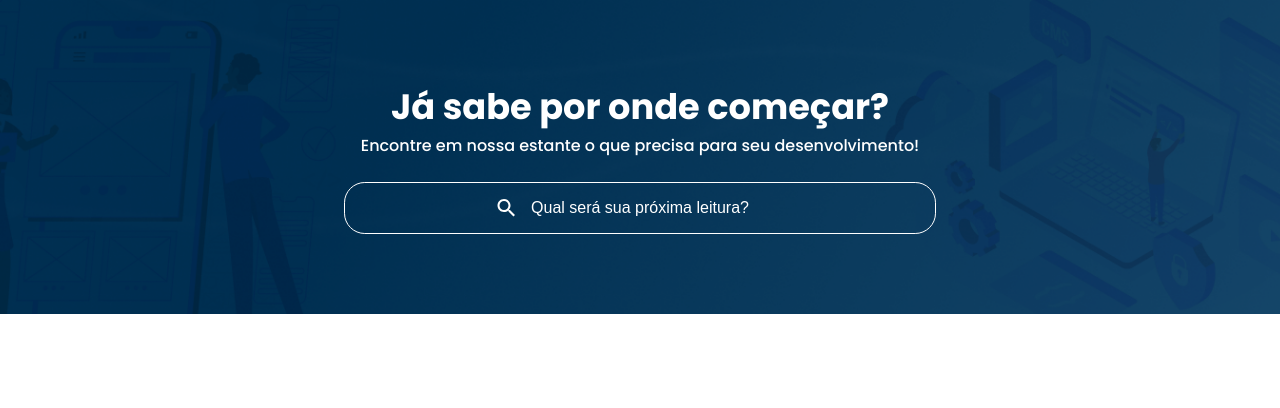
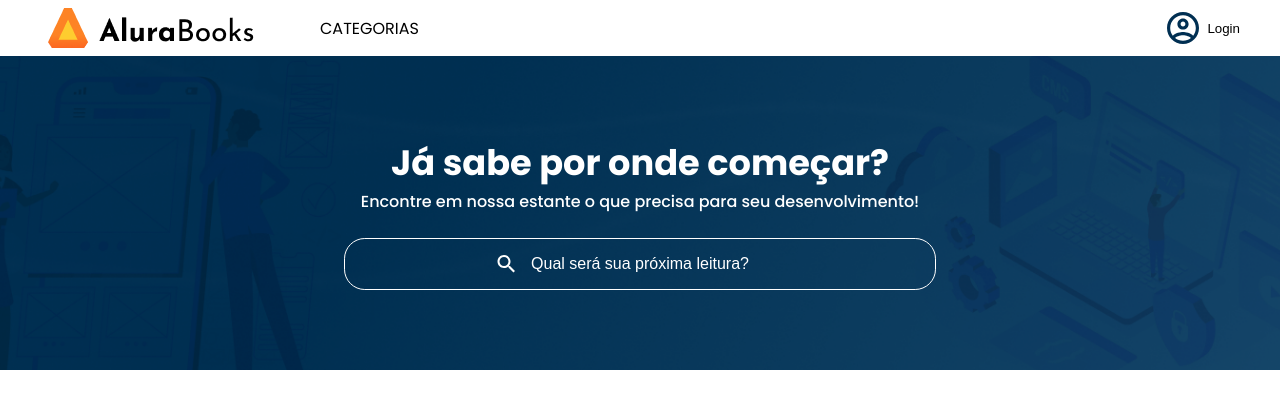
Before and after one commit to gabrielpb88/alurabooks-react, a React (Create React App) app: page / in a window 1280 px wide. Shown: the top 408 px of the page. Built offline with nearby package versions, Linux system fonts and the light colour scheme.

Commit message:
feat: add Header Component

```diff
--- /dev/null
+++ b/src/components/Header/Header.styles.tsx
@@ -0,0 +1,38 @@
+import styled from 'styled-components';
+
+export const StyledHeader = styled.header`
+  display: flex;
+  align-items: center;
+  justify-content: space-between;
+  margin: 0 2rem;
+  padding: 0.5rem;
+`;
+
+export const Menu = styled.nav`
+  display: flex;
+  flex-direction: row;
+  align-items: center;
+`;
+
+export const Icon = styled.img`
+  margin: 0 0.5rem;
+`;
+
+export const MenuList = styled.ul`
+  list-style: none;
+`;
+
+export const MenuItem = styled.li`
+  text-transform: uppercase;
+`;
+
+export const Actions = styled.ul`
+  list-style: none;
+  display: flex;
+`;
+
+export const Action = styled.li`
+  display: flex;
+  align-items: center;
+  cursor: pointer;
+`;
--- /dev/null
+++ b/src/components/Header/NavigationButton/NavigationButton.styles.tsx
@@ -0,0 +1,13 @@
+import styled from 'styled-components';
+
+export const Button = styled.button`
+  background: transparent;
+  border: none;
+  display: flex;
+  align-items: center;
+  cursor: pointer;
+
+  img {
+    margin-right: 0.5rem;
+  }
+`;
--- /dev/null
+++ b/src/components/Header/NavigationButton/index.tsx
@@ -0,0 +1,18 @@
+import { ReactNode } from 'react';
+import { Button } from './NavigationButton.styles';
+
+interface NavigationButtonProps {
+  imgSrc?: string;
+  alt?: string;
+  children?: ReactNode;
+  onClick?: () => void;
+}
+
+export const NavigationButton = ({ imgSrc, alt, children, onClick }: NavigationButtonProps) => {
+  return (
+    <Button onClick={onClick}>
+      {imgSrc && <img src={imgSrc} alt={alt} />}
+      {children}
+    </Button>
+  );
+};
--- /dev/null
+++ b/src/components/Header/index.tsx
@@ -0,0 +1,23 @@
+import { Action, Icon, Menu, Actions, MenuItem, MenuList, StyledHeader } from './Header.styles';
+import logo from './assets/logo.png';
+import userIcon from './assets/usuario.svg';
+import { NavigationButton } from './NavigationButton';
+
+const Header = () => (
+  <StyledHeader>
+    <Menu>
+      <Icon src={logo} alt="Logo da Alurabooks" />
+      <MenuList>
+        <MenuItem>Categorias</MenuItem>
+      </MenuList>
+    </Menu>
+    <Actions>
+      <Action>
+        <NavigationButton imgSrc={userIcon} alt="Icone de um usuario">
+          Login
+        </NavigationButton>
+      </Action>
+    </Actions>
+  </StyledHeader>
+);
+export default Header;
--- a/src/components/Input/index.tsx
+++ b/src/components/Input/index.tsx
@@ -18,4 +18,9 @@ export const Input = styled.input`
     background-position-x: 8.5rem;
     color: #fff;
   }
+
+  :focus::placeholder {
+    color: transparent;
+    background-image: none;
+  }
 `;
--- a/src/pages/Home/index.tsx
+++ b/src/pages/Home/index.tsx
@@ -1,11 +1,13 @@
 import { Banner } from '../../components/Banner';
 import React, { useState } from 'react';
 import { Input } from '../../components/Input';
+import Header from '../../components/Header';
 
 const Home = () => {
   const [busca, setBusca] = useState('');
   return (
     <>
+      <Header />
       <Banner
         titulo="Já sabe por onde começar?"
         subtitulo="Encontre em nossa estante o que precisa para seu desenvolvimento!">
```
Also changed, not shown: src/components/Header/assets/logo.png (added), src/components/Header/assets/usuario.svg (added).
